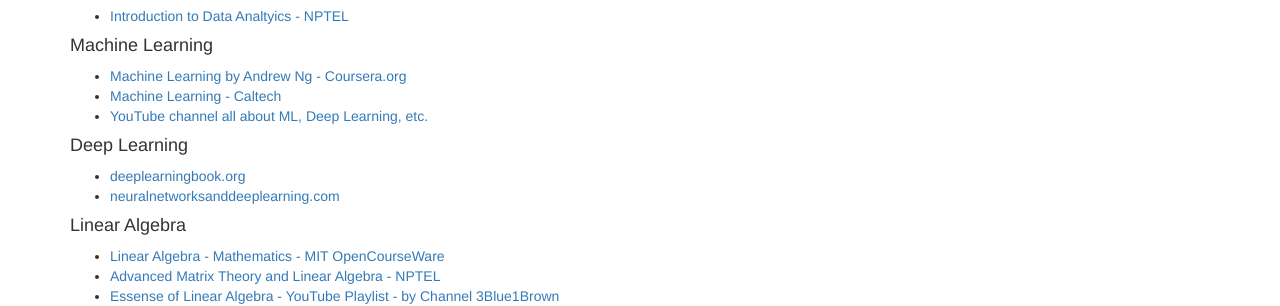
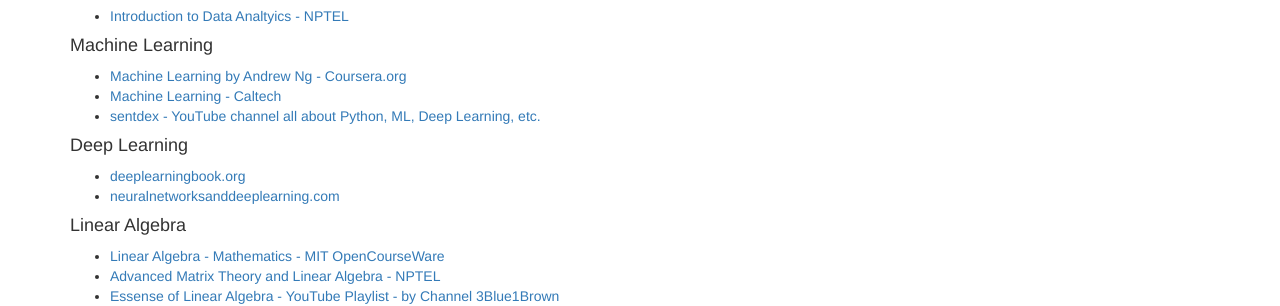
Before and after one commit to devm1023/ML_project, a Jekyll site: the page built from pages/useful-stuff.html, in a window 1280 px wide. Shown: the part 322-628 px from the top of the page. Built offline with Jekyll 4.4.1, drawn with Linux system fonts in a browser that asks for light colours; nearby versions of some CDN libraries; comment, search, counter and statistics services are not loaded.

Commit message:
Update useful-stuff.html

```diff
--- a/pages/useful-stuff.html
+++ b/pages/useful-stuff.html
@@ -15,7 +15,7 @@
 <ul>
 	<li><A href="https://www.coursera.org/learn/machine-learning" target="_blank">Machine Learning by Andrew Ng - Coursera.org</A></li>
 	<li><A href="https://www.youtube.com/playlist?list=PLD63A284B7615313A" target="_blank">Machine Learning - Caltech</A></li>
-	<li><A href="https://www.youtube.com/channel/UCWN3xxRkmTPmbKwht9FuE5A/featured" target="_blank">YouTube channel all about ML, Deep Learning, etc.</A></li>
+	<li><A href="https://www.youtube.com/user/sentdex/about" target="_blank">sentdex - YouTube channel all about Python, ML, Deep Learning, etc.</A></li>
 </ul>
 <h4>Deep Learning</h4>
 <ul>
```
